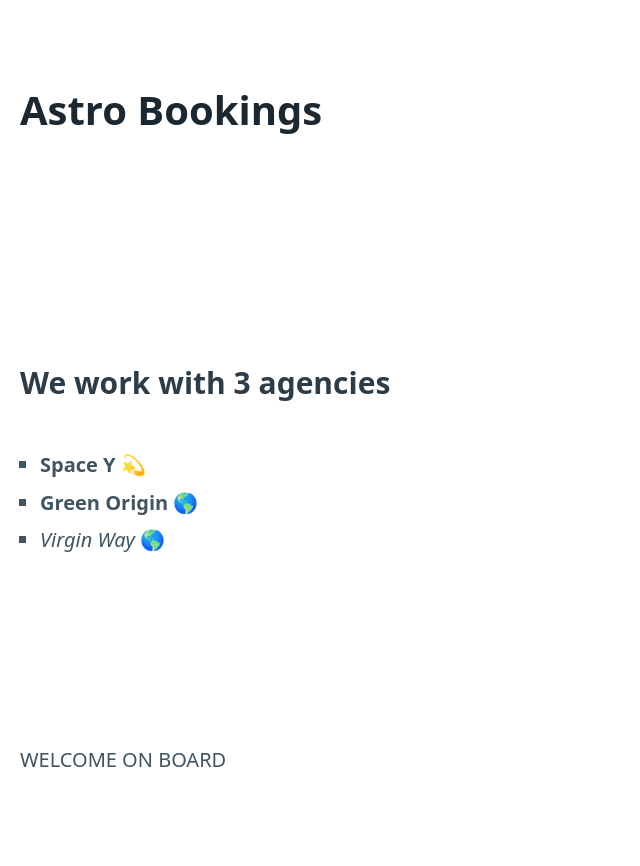
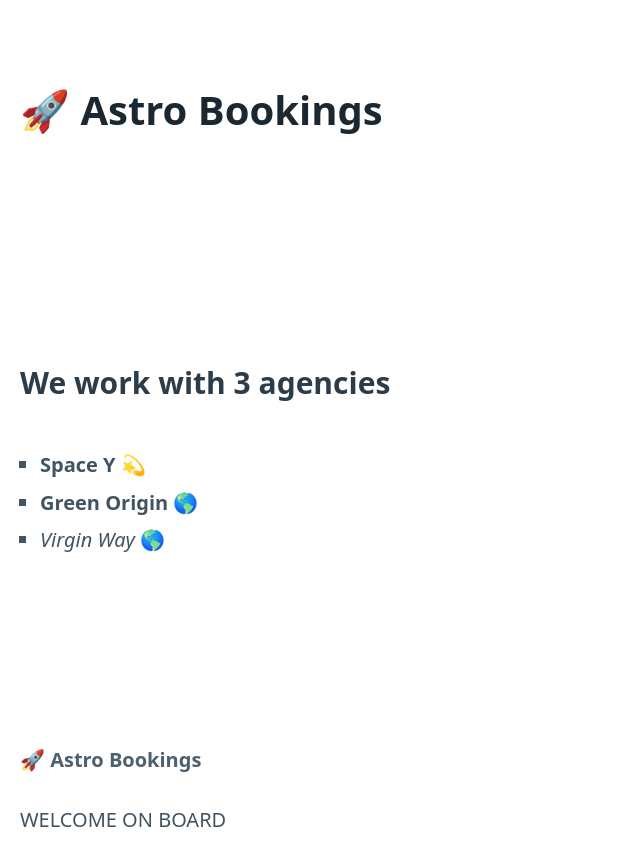
Before and after one commit to angularbuilders/ng13, an Angular app: page / in a window 1280 px wide. Shown: the top 866 px of the page, without its empty margins (0-640 px from the left). Built offline with nearby package versions, Linux system fonts and the light colour scheme.

Commit message:
feat: template

```diff
--- a/src/app/app.component.html
+++ b/src/app/app.component.html
@@ -1,6 +1,6 @@
 <body>
   <header>
-    <h1>{{ title }}</h1>
+    <h1>🚀 {{ title }}</h1>
   </header>
   <main>
     <h3>We work with {{ agencies.length }} agencies</h3>
@@ -14,6 +14,7 @@
     <!-- <router-outlet></router-outlet> -->
   </main>
   <footer>
+    <h6>🚀 {{ title }}</h6>
     <p>{{ subtitle | uppercase }}</p>
   </footer>
 </body>
```
